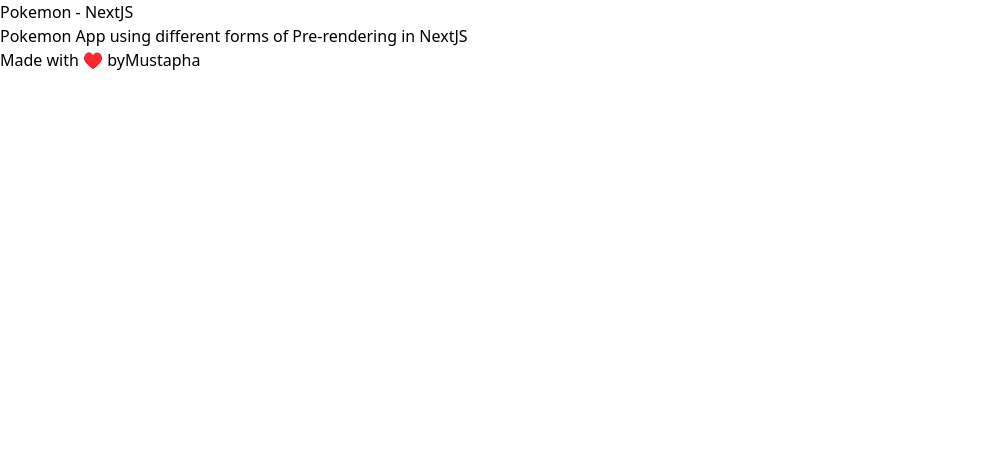
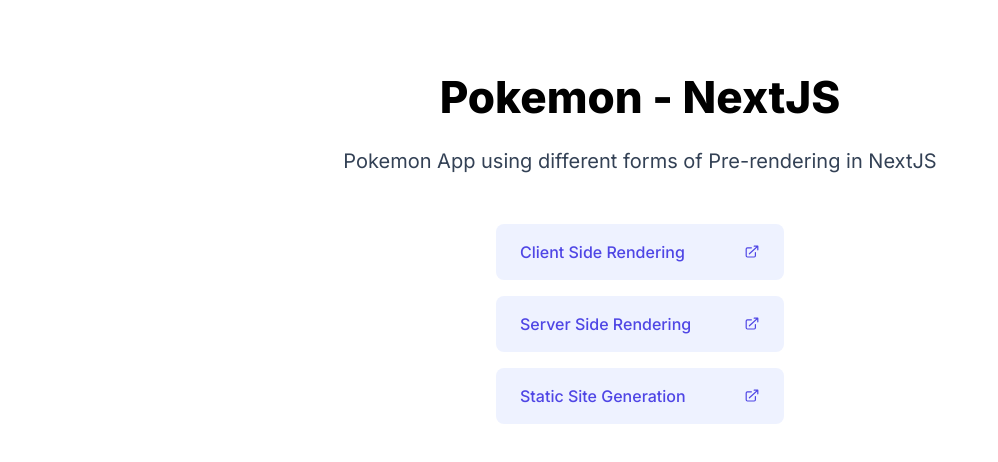
Before and after one commit to mustaphaboudouch/pokemon-nextjs, a Next.js app: page / in a window 1280 px wide. Shown: the top 462 px of the page, without its empty margins (0-998 px from the left). Built offline with nearby package versions, Linux system fonts and the light colour scheme.

Commit message:
build home page

```diff
--- a/pages/index.js
+++ /dev/null
@@ -1,26 +0,0 @@
-import Head from 'next/head';
-
-export default function Home() {
-	return (
-		<div>
-			<Head>
-				<title>Pokemon - NextJS</title>
-				<link rel='icon' href='/favicon.ico' />
-			</Head>
-
-			<main>
-				<h1>Pokemon - NextJS</h1>
-				<p>Pokemon App using different forms of Pre-rendering in NextJS</p>
-			</main>
-
-			<footer>
-				<p>
-					<span>
-						Made with <span>♥️</span> by
-					</span>
-					<a href='https://github.com/mustaphaboudouch'>Mustapha</a>
-				</p>
-			</footer>
-		</div>
-	);
-}
--- /dev/null
+++ b/pages/index.jsx
@@ -0,0 +1,92 @@
+import Head from 'next/head';
+import Link from 'next/link';
+
+import styles from '../styles/Home.module.css';
+
+const Home = () => {
+	return (
+		<>
+			<Head>
+				<title>Pokemon - NextJS</title>
+				<link rel='icon' href='/favicon.ico' />
+			</Head>
+
+			<main className={styles.container}>
+				<h1 className={styles.title}>Pokemon - NextJS</h1>
+				<p className={styles.description}>
+					Pokemon App using different forms of Pre-rendering in NextJS
+				</p>
+				<nav className={styles.links}>
+					<Link href='#'>
+						<a>
+							Client Side Rendering
+							<svg
+								xmlns='http://www.w3.org/2000/svg'
+								viewBox='0 0 20 20'
+								fill='currentColor'
+								className='w-5 h-5'
+							>
+								<path
+									fillRule='evenodd'
+									d='M4.25 5.5a.75.75 0 00-.75.75v8.5c0 .414.336.75.75.75h8.5a.75.75 0 00.75-.75v-4a.75.75 0 011.5 0v4A2.25 2.25 0 0112.75 17h-8.5A2.25 2.25 0 012 14.75v-8.5A2.25 2.25 0 014.25 4h5a.75.75 0 010 1.5h-5z'
+									clipRule='evenodd'
+								/>
+								<path
+									fillRule='evenodd'
+									d='M6.194 12.753a.75.75 0 001.06.053L16.5 4.44v2.81a.75.75 0 001.5 0v-4.5a.75.75 0 00-.75-.75h-4.5a.75.75 0 000 1.5h2.553l-9.056 8.194a.75.75 0 00-.053 1.06z'
+									clipRule='evenodd'
+								/>
+							</svg>
+						</a>
+					</Link>
+					<Link href='#'>
+						<a>
+							Server Side Rendering
+							<svg
+								xmlns='http://www.w3.org/2000/svg'
+								viewBox='0 0 20 20'
+								fill='currentColor'
+								className='w-5 h-5'
+							>
+								<path
+									fillRule='evenodd'
+									d='M4.25 5.5a.75.75 0 00-.75.75v8.5c0 .414.336.75.75.75h8.5a.75.75 0 00.75-.75v-4a.75.75 0 011.5 0v4A2.25 2.25 0 0112.75 17h-8.5A2.25 2.25 0 012 14.75v-8.5A2.25 2.25 0 014.25 4h5a.75.75 0 010 1.5h-5z'
+									clipRule='evenodd'
+								/>
+								<path
+									fillRule='evenodd'
+									d='M6.194 12.753a.75.75 0 001.06.053L16.5 4.44v2.81a.75.75 0 001.5 0v-4.5a.75.75 0 00-.75-.75h-4.5a.75.75 0 000 1.5h2.553l-9.056 8.194a.75.75 0 00-.053 1.06z'
+									clipRule='evenodd'
+								/>
+							</svg>
+						</a>
+					</Link>
+					<Link href='#'>
+						<a>
+							Static Site Generation
+							<svg
+								xmlns='http://www.w3.org/2000/svg'
+								viewBox='0 0 20 20'
+								fill='currentColor'
+								className='w-5 h-5'
+							>
+								<path
+									fillRule='evenodd'
+									d='M4.25 5.5a.75.75 0 00-.75.75v8.5c0 .414.336.75.75.75h8.5a.75.75 0 00.75-.75v-4a.75.75 0 011.5 0v4A2.25 2.25 0 0112.75 17h-8.5A2.25 2.25 0 012 14.75v-8.5A2.25 2.25 0 014.25 4h5a.75.75 0 010 1.5h-5z'
+									clipRule='evenodd'
+								/>
+								<path
+									fillRule='evenodd'
+									d='M6.194 12.753a.75.75 0 001.06.053L16.5 4.44v2.81a.75.75 0 001.5 0v-4.5a.75.75 0 00-.75-.75h-4.5a.75.75 0 000 1.5h2.553l-9.056 8.194a.75.75 0 00-.053 1.06z'
+									clipRule='evenodd'
+								/>
+							</svg>
+						</a>
+					</Link>
+				</nav>
+			</main>
+		</>
+	);
+};
+
+export default Home;
--- a/styles/Home.module.css
+++ b/styles/Home.module.css
@@ -0,0 +1,44 @@
+.container {
+	width: 90%;
+	max-width: 1200px;
+	margin: 4rem auto;
+	text-align: center;
+}
+
+.title {
+	font-size: 2.75rem;
+	font-weight: 800;
+}
+
+.description {
+	font-size: 1.25rem;
+	font-weight: 400;
+	color: rgb(51, 65, 85);
+	margin: 1rem 0 3rem 0;
+}
+
+.links {
+	display: inline-flex;
+	flex-direction: column;
+	gap: 1rem;
+}
+.links a {
+	display: inline-flex;
+	align-items: center;
+	justify-content: space-between;
+	width: 18rem;
+	font-size: 1rem;
+	font-weight: 500;
+	padding: 1rem 1.5rem;
+	border-radius: 0.5rem;
+	background-color: rgb(238, 242, 255);
+	color: rgb(79, 70, 229);
+	transition: all 0.3s;
+}
+.links a svg {
+	width: 1rem;
+}
+.links a:hover {
+	background-color: rgb(199, 210, 254);
+	color: rgb(67, 56, 202);
+}
--- a/styles/globals.css
+++ b/styles/globals.css
@@ -1,3 +1,5 @@
+@import url('https://fonts.googleapis.com/css2?family=Inter:wght@100;200;300;400;500;600;700;800;900&display=swap');
+
 /*! tailwindcss v2.2.19 | MIT License | https://tailwindcss.com */
 
 /*! modern-normalize v1.1.0 | MIT License | https://github.com/sindresorhus/modern-normalize */
@@ -550,3 +552,9 @@
 [hidden] {
 	display: none;
 }
+
+body {
+	font-family: 'Inter', sans-serif;
+	-webkit-font-smoothing: antialiased;
+	-moz-osx-font-smoothing: grayscale;
+}
```
